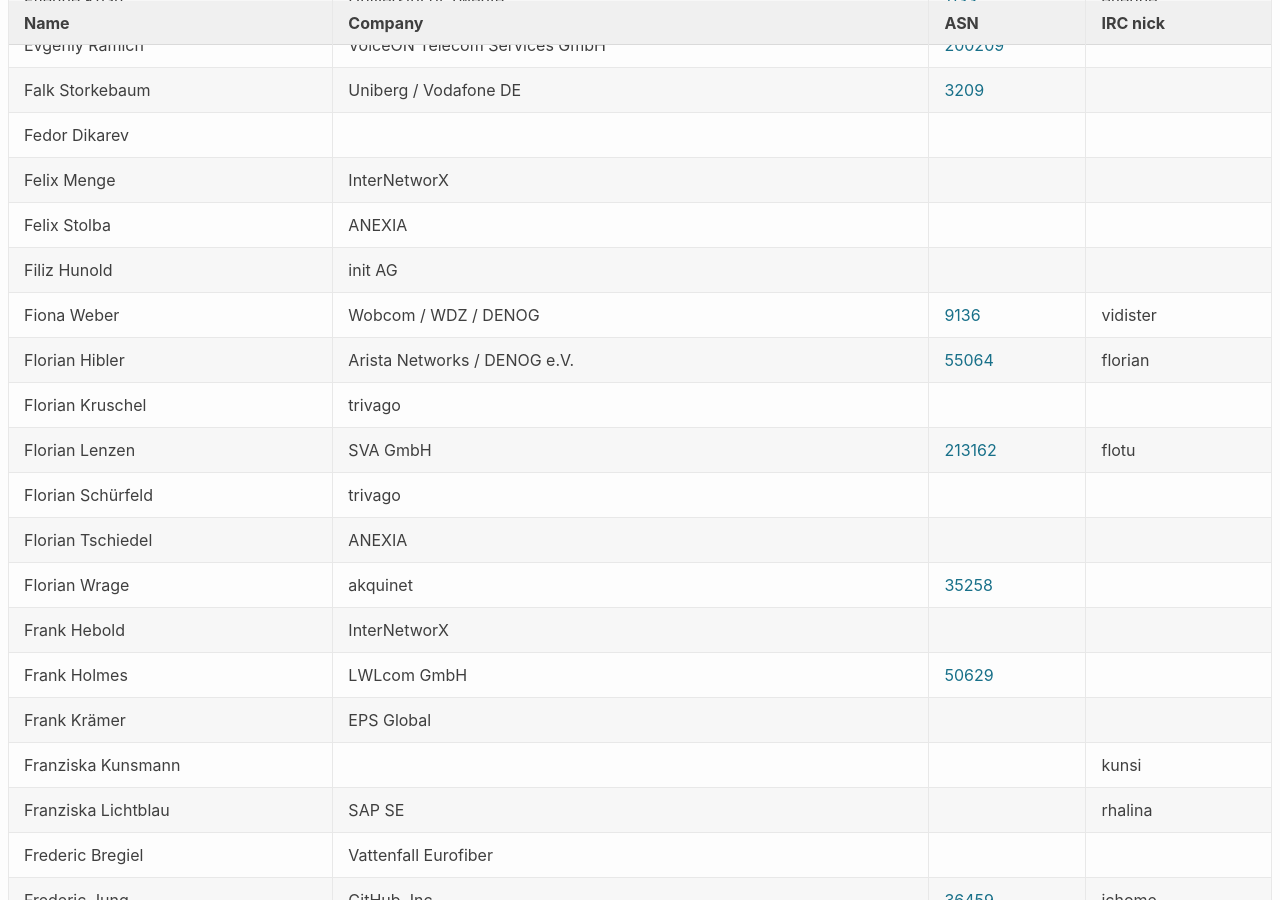
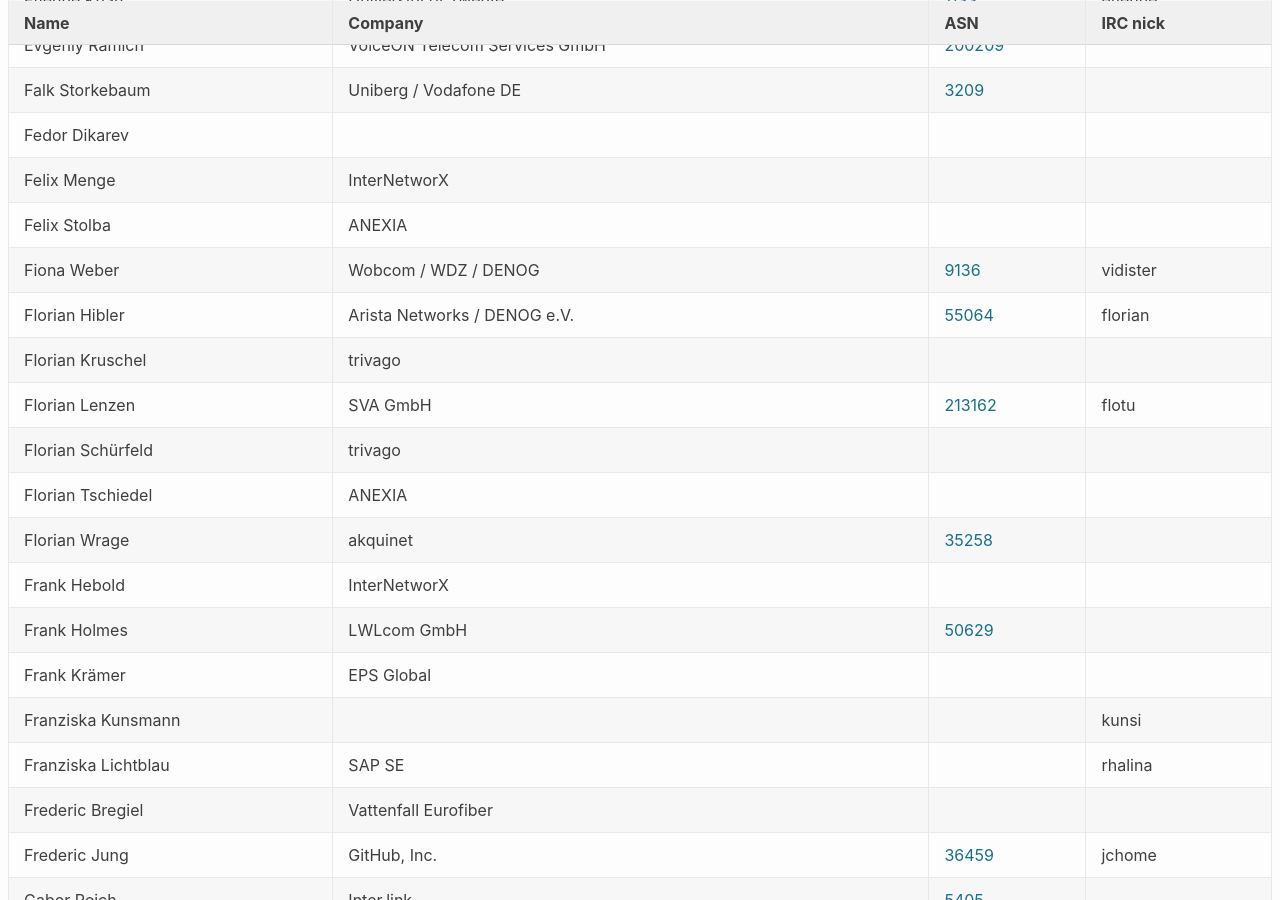
Before and after one commit to denog/pretix-attendeelist, a Jekyll site: the page built from denog15/index.md, in a window 1280 px wide and 900 px high, scrolled down 5554 px. Built offline with Jekyll 4.4.1, drawn with Linux system fonts in a browser that asks for light colours.

Commit message:
Latest data: Mon Nov 13 09:55:19 UTC 2023

```diff
--- a/_data/attendees_denog15_onsite.json
+++ b/_data/attendees_denog15_onsite.json
@@ -750,12 +750,6 @@
     "asn": null
   },
   {
-    "name": "Filiz Hunold",
-    "company": "init AG",
-    "irc": null,
-    "asn": null
-  },
-  {
     "name": "Fiona Weber",
     "company": "Wobcom / WDZ / DENOG",
     "irc": "vidister",
@@ -2692,5 +2686,11 @@
     "company": "WDZ GmbH",
     "irc": null,
     "asn": "9136"
+  },
+  {
+    "name": "Zuderell Stephan",
+    "company": null,
+    "irc": null,
+    "asn": null
   }
 ]
```
